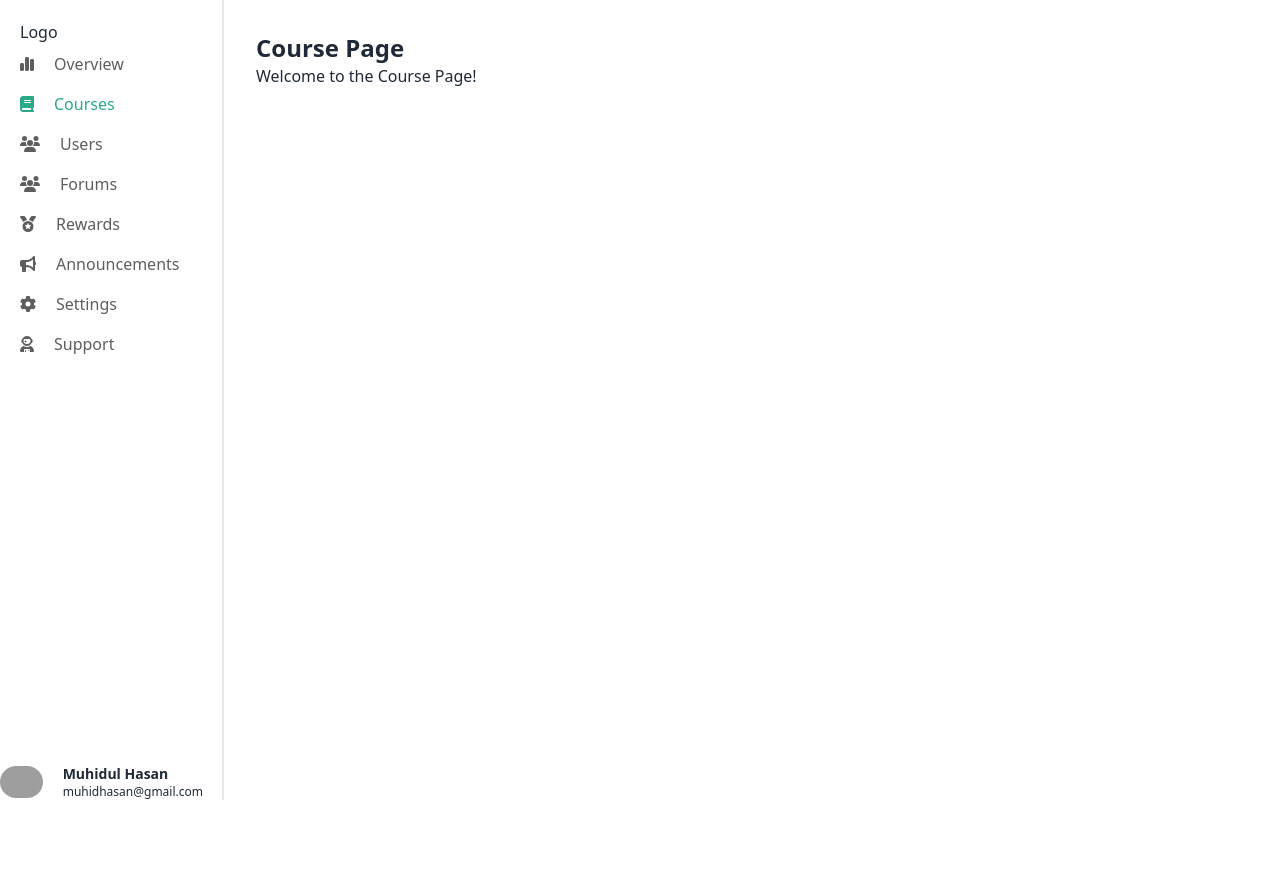
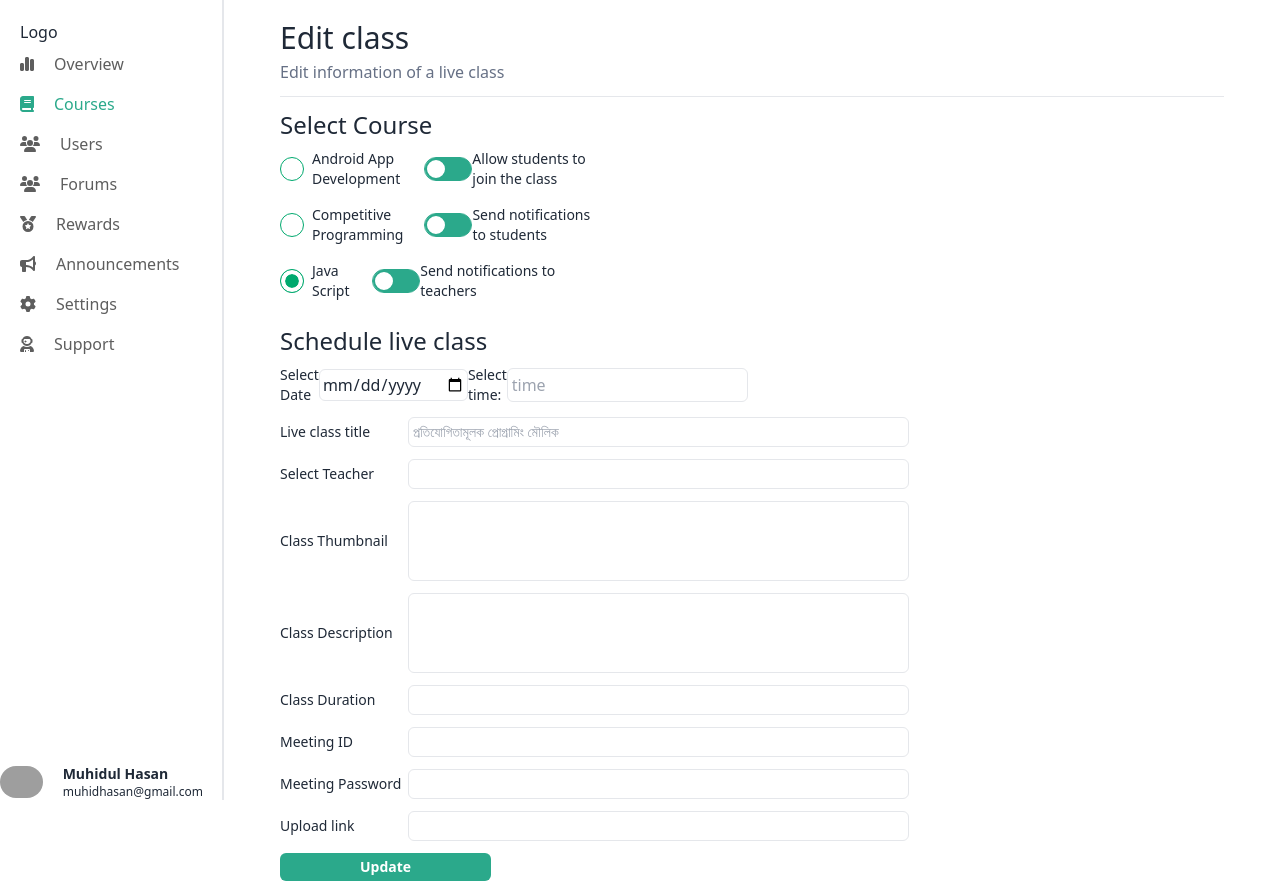
Before and after one commit to Sayan1952/pov-admin, a React (Vite) app: page /Courses in a window 1280 px wide. Before the commit the page ends 800 px from the top, so only its background shows below. Built offline with nearby package versions, Linux system fonts and the light colour scheme; grey boxes are pictures that could not be loaded.

Commit message:
initial-complete-of-edit-manage-course-page

```diff
--- a/src/components/Courses/Courses.jsx
+++ b/src/components/Courses/Courses.jsx
@@ -1,10 +1,10 @@
 import React from 'react';
+import ManageCourse from '../ManageCourse/ManageCourse';
 
 const Courses = () => {
   return (
-    <div className="p-8">
-      <h1 className="text-2xl font-bold">Course Page</h1>
-      <p>Welcome to the Course Page!</p>
+    <div className="">
+      <ManageCourse/>
     </div>
   );
 };
--- /dev/null
+++ b/src/components/ManageCourse/ManageCourse.jsx
@@ -0,0 +1,114 @@
+import React from 'react';
+import { Datepicker } from 'flowbite-react';
+const ManageCourse = () => {
+    return (
+        <div className='px-14'>
+            <div className='pt-5'>
+                <p className='font-medium text-3xl pb-1'>Edit class</p>
+                <p className='text-[#667085]'>Edit information of a live class</p>
+                <hr className='my-3' />
+            </div>
+            <div className=''>
+                <p className='font-medium text-2xl'>Select Course</p>
+
+                {/* here are the radio and toggle buttons */}
+
+                <div className='flex justify-between w-1/3'>
+                    <div className='flex items-center justify-between'>
+                        <input type="radio" name="radio-5" className="radio radio-success" checked />
+                        <p className='text-sm pl-2'>Android App Development</p>
+                    </div>
+                    <div className="form-control w-64 text-sm">
+                        <label className="cursor-pointer label">
+                            <input type="checkbox" className="toggle [--tglbg:#2BA98B] bg-white hover:bg-white border-[#2BA98B]" />
+                            <span className="label-text text-sm">Allow students to join the class</span>
+                        </label>
+                    </div>
+                </div>
+                <div className='flex justify-between w-1/3'>
+                    <div className='flex items-center justify-between'>
+                        <input type="radio" name="radio-5" className="radio radio-success" checked />
+                        <p className='text-sm pl-2'>Competitive Programming</p>
+                    </div>
+                    <div className="form-control w-64 text-sm">
+                        <label className="cursor-pointer label">
+                            <input type="checkbox" className="toggle [--tglbg:#2BA98B] bg-white hover:bg-white border-[#2BA98B]" />
+                            <span className="label-text text-sm">Send notifications to students</span>
+                        </label>
+                    </div>
+                </div>
+                <div className='flex justify-between w-1/3'>
+                    <div className='flex items-center justify-between'>
+                        <input type="radio" name="radio-5" className="radio radio-success" checked />
+                        <p className='text-sm pl-2'>Java Script</p>
+                    </div>
+                    <div className="form-control w-64 text-sm">
+                        <label className="cursor-pointer label">
+                            <input type="checkbox" className="toggle [--tglbg:#2BA98B] bg-white hover:bg-white border-[#2BA98B]" />
+                            <span className="label-text text-sm">Send notifications to teachers</span>
+                        </label>
+                    </div>
+                </div>
+                {/* radio and toggle buttons ends here */}
+            </div>
+            <div className='pt-4'>
+                <p className='font-medium text-2xl'>Schedule live class</p>
+                <div className='flex items-center pt-2 w-2/5 justify-between'>
+                    <p className='text-sm'>Select Date</p>
+                    <input type="date" id="date" placeholder="" className='placeholder:text-red-500 border rounded-md p-0.5 w-52' />
+                    <p className='text-sm'>Select time:</p>
+                    <input type="text" name="" id="" placeholder='time' className='border rounded-md p-1' />
+                </div>
+                <div className='flex items-center pt-3 w-2/3 justify-between text-sm'>
+                    <p className='w-32'>Live class title</p>
+                    <input type="text" name="" id="" className='border  rounded-md p-1 flex-1 text-sm ' placeholder='প্রতিযোগিতামূলক প্রোগ্রামিং মৌলিক' />
+                </div>
+                <div className='flex items-center pt-3 w-2/3 text-sm'>
+                    <p className='w-32'>Select Teacher</p>
+                    <input type="text" name="" id="" className='border rounded-md p-1 flex-1 text-sm' placeholder='' />
+                </div>
+                <div className='flex items-center pt-3 w-2/3 text-sm'>
+                    <p className='w-32'>Class Thumbnail</p>
+                    <input type="text" name="" id="" className='border rounded-md p-1 flex-1 text-sm h-20' placeholder='' />
+                </div>
+                <div className='flex items-center pt-3 w-2/3  text-sm'>
+                    <p className='w-32'>Class Description</p>
+                    <input type="text" name="" id="" className='border rounded-md p-1 flex-1 text-sm h-20' placeholder='' />
+                </div>
+                <div className='flex items-center pt-3 w-2/3  text-sm'>
+                    <p className='w-32'>Class Duration</p>
+                    <input type="text" name="" id="" className='border rounded-md p-1 flex-1 text-sm' placeholder='' />
+                </div>
+                <div className='flex items-center pt-3 w-2/3 text-sm'>
+                    <p className='w-32'>Meeting ID</p>
+                    <input type="text" name="" id="" className='border rounded-md p-1 flex-1 text-sm' placeholder='' />
+                </div>
+                <div className='flex items-center pt-3 w-2/3 text-sm'>
+                    <p className='w-32'>Meeting Password</p>
+                    <input type="text" name="" id="" className='border rounded-md p-1 flex-1 text-sm' placeholder='' />
+                </div>
+                <div className='flex items-center pt-3 w-2/3  text-sm'>
+                    <p className='w-32'>Upload link</p>
+                    <input type="text" name="" id="" className='border rounded-md p-1 flex-1 text-sm' placeholder='' />
+                </div>
+                <div>
+                    <button className='bg-[#2BA98B] mt-3 px-20 rounded-md font-semibold text-white text-sm py-1'>Update</button>
+                </div>
+            </div>
+
+        </div>
+    );
+};
+
+export default ManageCourse;
+
+
+
+
+
+
+// {/* <label className="inline-flex items-center cursor-pointer">
+//                         <input type="checkbox" value="" className="sr-only peer" />
+//                         <div className="relative w-11 h-6 border rounded-full peer peer-focus:ring-4 peer-focus:[#2BA98B] dark:peer-focus:[#2BA98B] dark:[#2BA98B] peer-checked:after:translate-x-full rtl:peer-checked:after:-translate-x-full peer-checked:after:border-white after:content-[''] after:absolute after:top-0.5 after:start-[2px] after:bg-white after:border-gray-300 after:border after:rounded-full after:h-5 after:w-5 after:transition-all dark:border-gray-600 peer-checked:bg-blue-600"></div>
+//                         <span className="ms-3 text-sm font-medium text-gray-900 dark:text-gray-300">Checked toggle</span>
+//                     </label> */}
```
